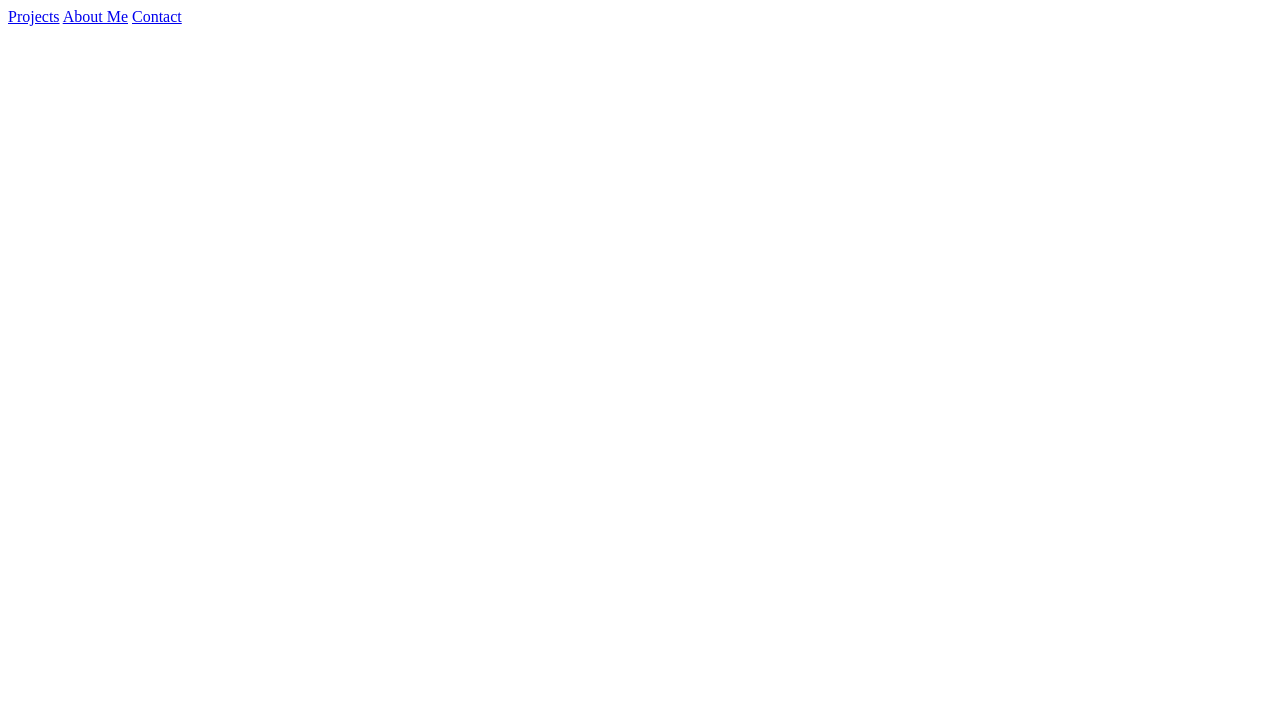
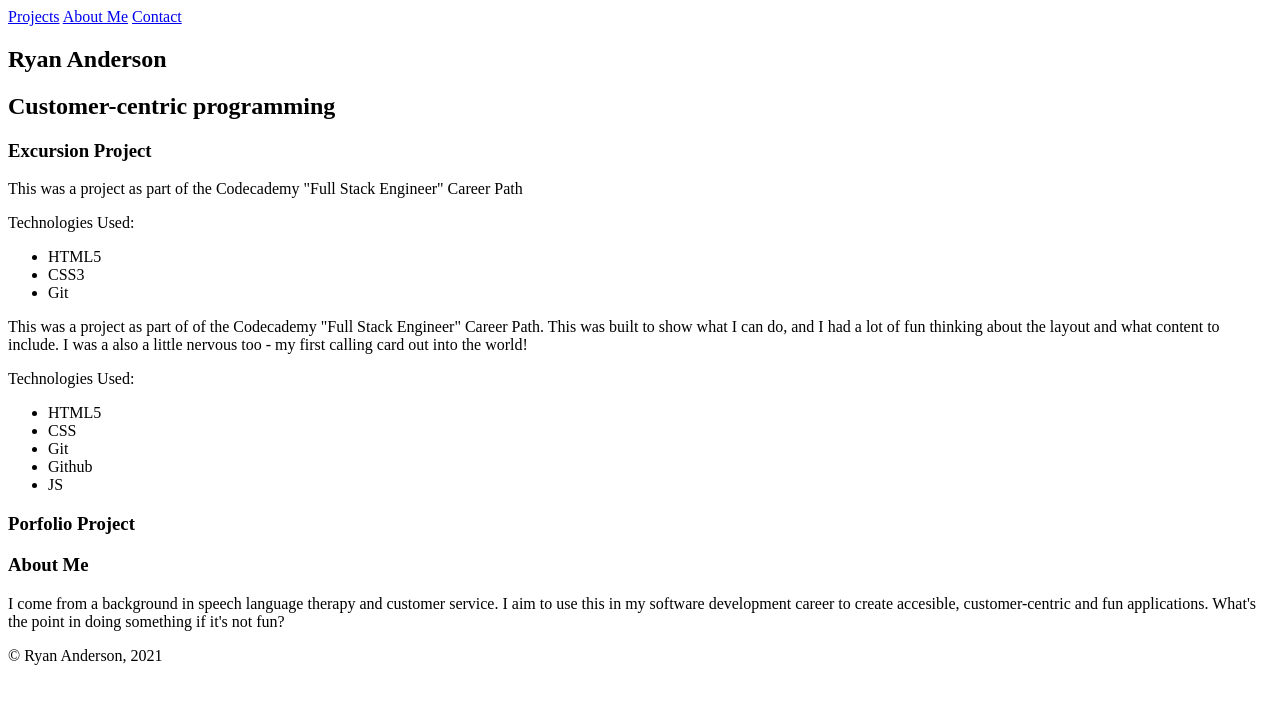
Before and after one commit to hhryannz/personal-portfolio, a plain HTML site: page index.html in a window 1280 px wide. Drawn offline with Linux system fonts and the light colour scheme.

Commit message:
First draft

```diff
--- a/index.html
+++ b/index.html
@@ -4,13 +4,74 @@
         <title>Portfolio: Ryan Anderson</title>
         <link rel="stylesheet" href="styles.css">
     </head>
+
     <body>
+        <!-- Navigation -->
         <header>
             <nav>
                 <a href="#projects">Projects</a>
-                <a href="about-me">About Me</a>
-                <a href="contact">Contact</a>
+                <a href="#about-me">About Me</a>
+                <a href="./contact.html">Contact</a>
             </nav>
         </header>
+
+        <main>
+            <!--Title-->
+            <section class="title">
+                    <h1>Ryan Anderson</h1>
+                    <h2>Customer-centric programming</h2>
+            </section>
+
+            <!--Project1-->
+            <section class="project1" id="projects">
+                <div class="section-heading left">
+                    <h3>Excursion Project</h3>
+                </div>
+                <div class="details right">
+                    <p>This was a project as part of the Codecademy "Full Stack Engineer" Career Path</p>
+                    <p>Technologies Used:</p>
+                    <ul>
+                        <li>HTML5</li>
+                        <li>CSS3</li>
+                        <li>Git</li>
+                    </ul>
+                </div>
+            </section>
+
+            <!--Project2-->
+            <section class="project2">
+                <div class="details left">
+                    <p>
+                        This was a project as part of of the Codecademy "Full Stack Engineer" Career Path.
+                        This was built to show what I can do, and I had a lot of fun thinking about the layout and what content to include.
+                        I was a also a little nervous too - my first calling card out into the world!
+                    </p>
+                    <p>Technologies Used:</p>
+                    <ul>
+                        <li>HTML5</li>
+                        <li>CSS</li>
+                        <li>Git</li>
+                        <li>Github</li>
+                        <li>JS</li>
+                    </ul>
+                </div>
+                <div class="section-heading right">
+                    <h3>Porfolio Project</h3>
+                </div>
+            </section>
+
+            <!--About Me-->
+            <section id="about-me">
+                <h3>About Me</h3>
+                <p>
+                    I come from a background in speech language therapy and customer service.
+                    I aim to use this in my software development career to create accesible, customer-centric and fun applications.
+                    What's the point in doing something if it's not fun?
+                </p>
+            </section>
+        </main>
+        <footer>
+            <p>&#169 Ryan Anderson, 2021</p>
+        </footer>
     </body>
 </html>
```
